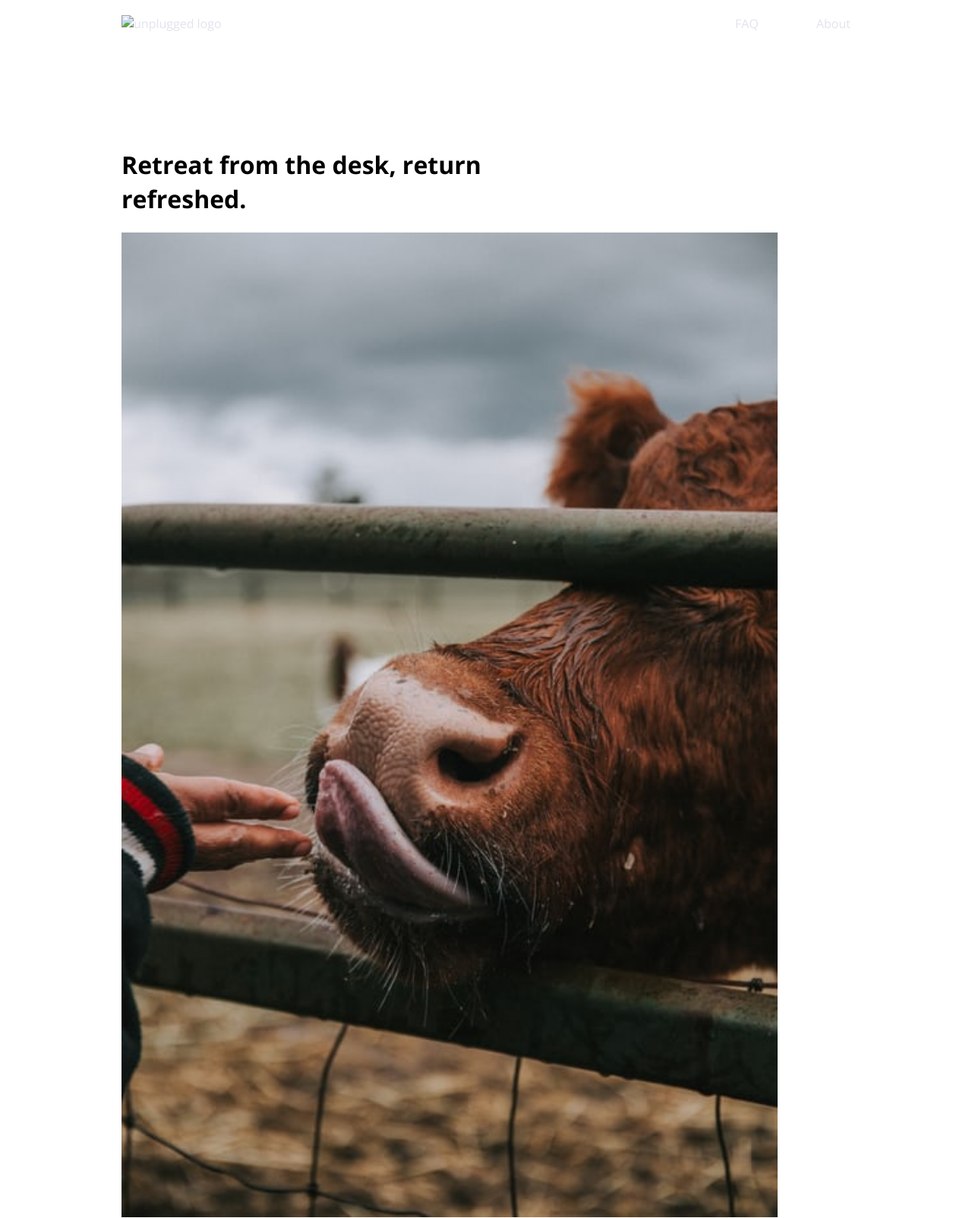
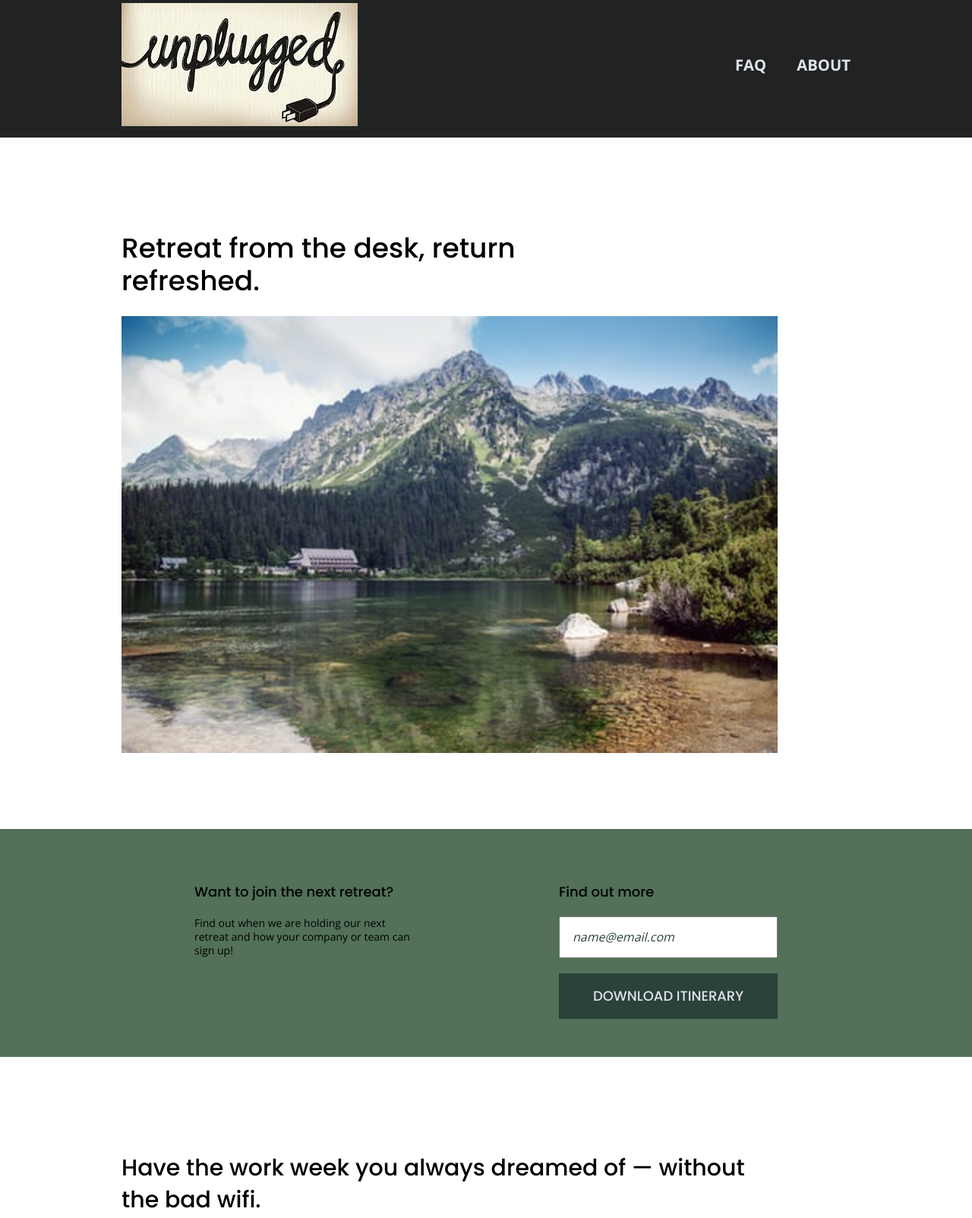
Before and after one commit to loricallum/responsive-retreat, a plain HTML site: page index.html in a window 1280 px wide. Shown: the part 11-1614 px from the top of the page at 76% size. Drawn offline with nearby package versions, Linux system fonts and the light colour scheme; a script that the page names is missing.

Commit message:
Add files via upload

```diff
--- a/css/main.css
+++ b/css/main.css
@@ -108,6 +108,7 @@
       font-family: 'Open Sans', sans-serif;
       font-size: 1em;
       text-align: left;
+      color: #e2e3ed;
     }
 
     nav,
@@ -137,6 +138,7 @@ img {
 
       font-family: 'Poppins', sans-serif;
       font-size: 1.875em;
+      font-weight: 500;
      }
 
      h3,
@@ -144,6 +146,7 @@ img {
       font-family: 'Poppins', sans-serif;
       margin: 20px 0;
       font-size: 1.125em;
+      font-weight: 500;
      }
 
      p{
@@ -178,6 +181,7 @@ img {
 
   header,
   footer {
+    background-color: #202322;
     display: flex;
     justify-content: center;
     align-items: center;
@@ -200,9 +204,13 @@ img {
     width: 100%;
     height: 1px;
     margin: 10px 0 20px 0;
+    background: #3a3a3a;
   }
 
   header nav {
+    font-size: 1.125em;
+  font-weight: 700;
+  text-transform: uppercase;
     display: flex;
     justify-content: space-around;
     align-items: center;
@@ -216,8 +224,13 @@ img {
     width: 100%;
   }
 
+  header nav ul li {
+    font-size: 1.125em;
+  }
+
   footer {
     flex-direction: column;
+    text-align: center;
   }
 
   footer p {
@@ -259,15 +272,53 @@ img {
     flex-flow: row wrap;
   }
 
+  .hero-area h1 {
+    font-size: 2.25em;
+    font-family: 'Poppins', Helvetica, Arial, sans-serif;
+    font-weight: 500;
+    line-height: 1.2;
+  }
+
   /* Aside */
 
   aside {
+    background-color: #527158;
     display: flex;
     justify-content: center;
     align-items: center;
     flex-flow: row wrap;
   }
 
+
+  /* ==========================================================================
+     Styling
+     ========================================================================== */
+
+     aside .form {
+      margin-top: 30px;
+    }
+
+    input[type=text] {
+      box-sizing: border-box;
+      width: 100%;
+      color: #2a423a;
+      font-style: italic;
+      padding: 1em;
+    }
+
+    input[type=button] {
+      width: 100%;
+      padding: 20px 0;
+      margin-top: 20px;
+      background-color: #2a423a;
+      font-family: 'Poppins', Helvetica, Arial, sans-serif;
+      font-weight: 500;
+      font-size: 1.125em;
+      color: #e2e3ed;
+      border: none;
+      text-align: center;
+      text-transform: uppercase;
+    }
   /* Features */
 
   .features {
@@ -299,6 +350,7 @@ img {
   /* Reviews */
 
   .reviews {
+    background-color: #2a423a;
     display: flex;
     justify-content: center;
     flex-flow: row wrap;
@@ -306,6 +358,7 @@ img {
 
   .reviews h2 {
     margin-bottom: 40px;
+    line-height: 1;
   }
 
   .reviews h3 {
@@ -318,6 +371,7 @@ img {
      ========================================================================== */
 
   .mission {
+    background-color: #527158;
     display: flex;
     justify-content: center;
     align-items: center;
@@ -325,6 +379,7 @@ img {
   }
 
   .contact-section {
+    background-color: #2a423a;
     display: flex;
     justify-content: center;
     align-items: center;
@@ -340,6 +395,7 @@ img {
      ========================================================================== */
 
   .faq {
+    background-color: #527158;
     display: flex;
     justify-content: center;
     align-items: center;
@@ -356,11 +412,16 @@ img {
 
   .faq h2 {
     margin-bottom: 40px;
+    line-height: 1;
   }
 
-  .faq-content {
-    margin-bottom: 50px;
+  .faq-content h4{
+
+    line-height: 1.333;
   }
+
+
+
 
   /* ==========================================================================
      Helper classes
--- a/index.html
+++ b/index.html
@@ -26,7 +26,7 @@
   <header>
     <div class="content-wrapper">
       <a href="#">
-        <img src="" alt="unplugged logo">
+        <img src="/img/unpluggedheader.jpg" alt="unplugged logo">
       </a>
       <div class="header-divider"></div>
 
@@ -44,7 +44,7 @@
     <section class="hero-area">
       <div class="content-wrapper">
         <h1>Retreat from the desk, return refreshed.</h1>
-        <img src="img/cow.jpg" alt= "cow">
+        <img src="img/mountain.jpg" alt= "cow">
       </div>
     </section>
 
```
